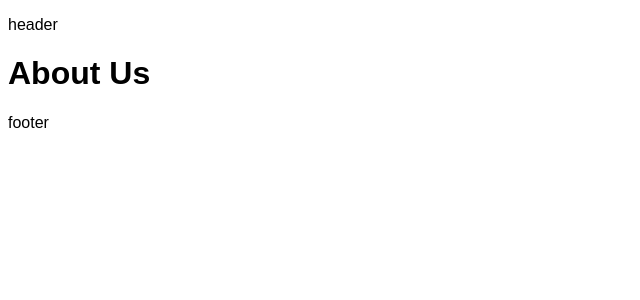
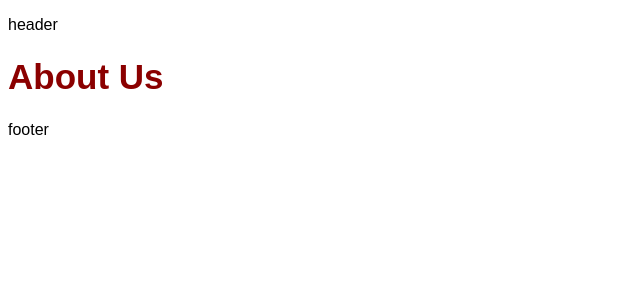
Before and after one commit to GhMamadreza84/next-pages-route, a Next.js app: page /about-us in a window 1280 px wide. Shown: the top 300 px of the page, without its empty margins (0-640 px from the left). Built offline with nearby package versions, Linux system fonts and the light colour scheme.

Commit message:
i create a aboutus.module.css and add style to this page for test

```diff
--- a/pages/about-us.js
+++ b/pages/about-us.js
@@ -1,10 +1,6 @@
+import styles from "../styles/Aboutus.module.css";
+const About = () => {
+  return <h1 className={styles.text}>About Us</h1>;
+};
 
-const About = () => {
-  return (
-    <h1>
-      About Us
-    </h1>
-  )
-}
-
-export default About
+export default About;
--- /dev/null
+++ b/styles/Aboutus.module.css
@@ -0,0 +1,5 @@
+.text {
+  font-size: 35px;
+  font-weight: 700;
+  color: darkred;
+}
```
